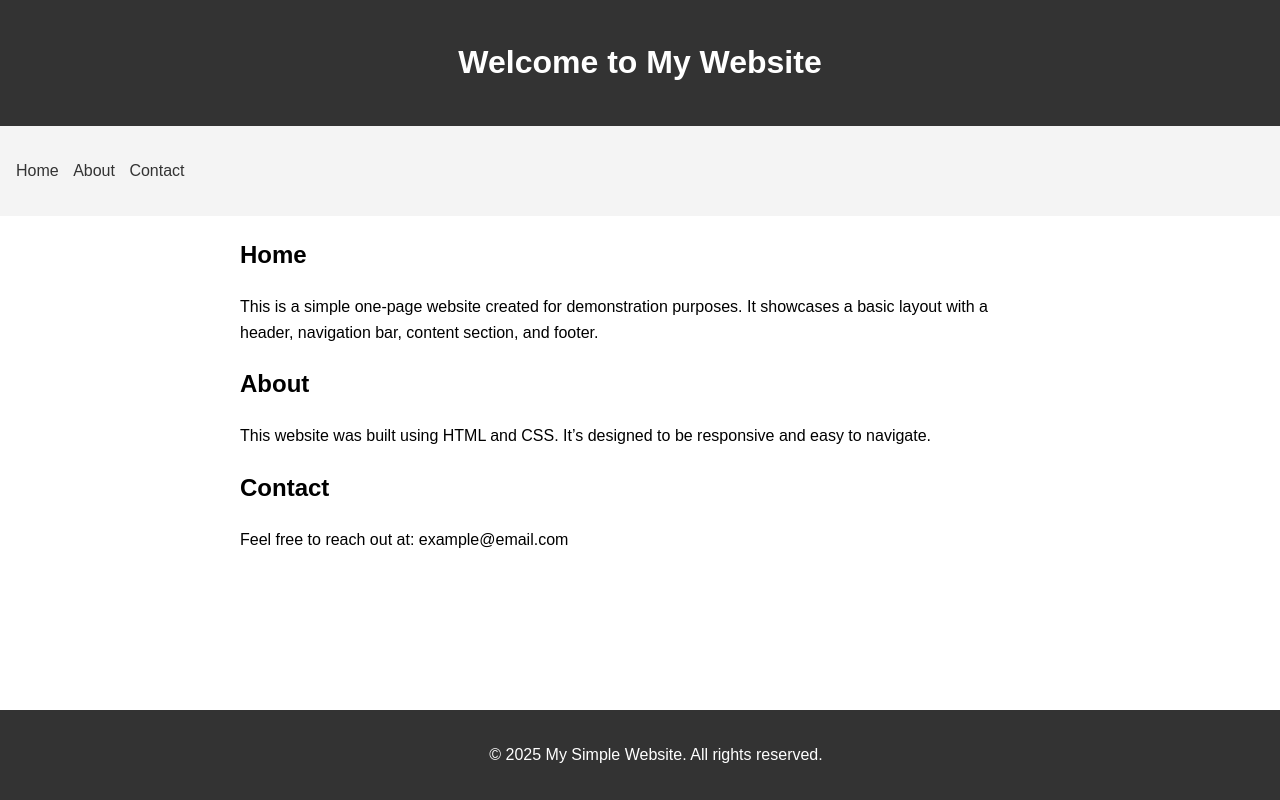
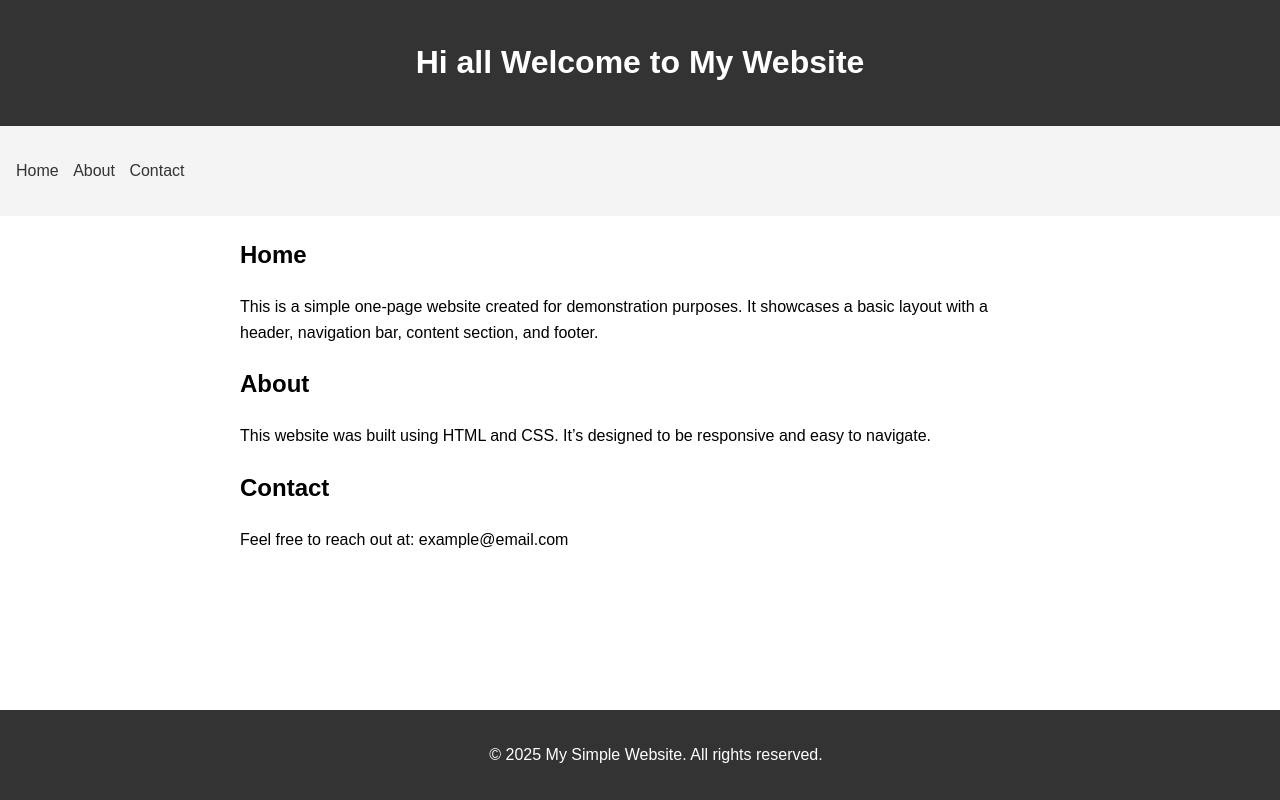
Before and after one commit to xi2481-santosh/my-web-app, a plain HTML site: page index.html in a window 1280 px wide. Drawn offline with Linux system fonts and the light colour scheme.

Commit message:
update jensk

```diff
--- a/index.html
+++ b/index.html
@@ -51,7 +51,7 @@
 </head>
 <body>
   <header>
-    <h1>Welcome to My Website</h1>
+    <h1>Hi all Welcome to My Website</h1>
   </header>
   <nav>
     <ul>
```
